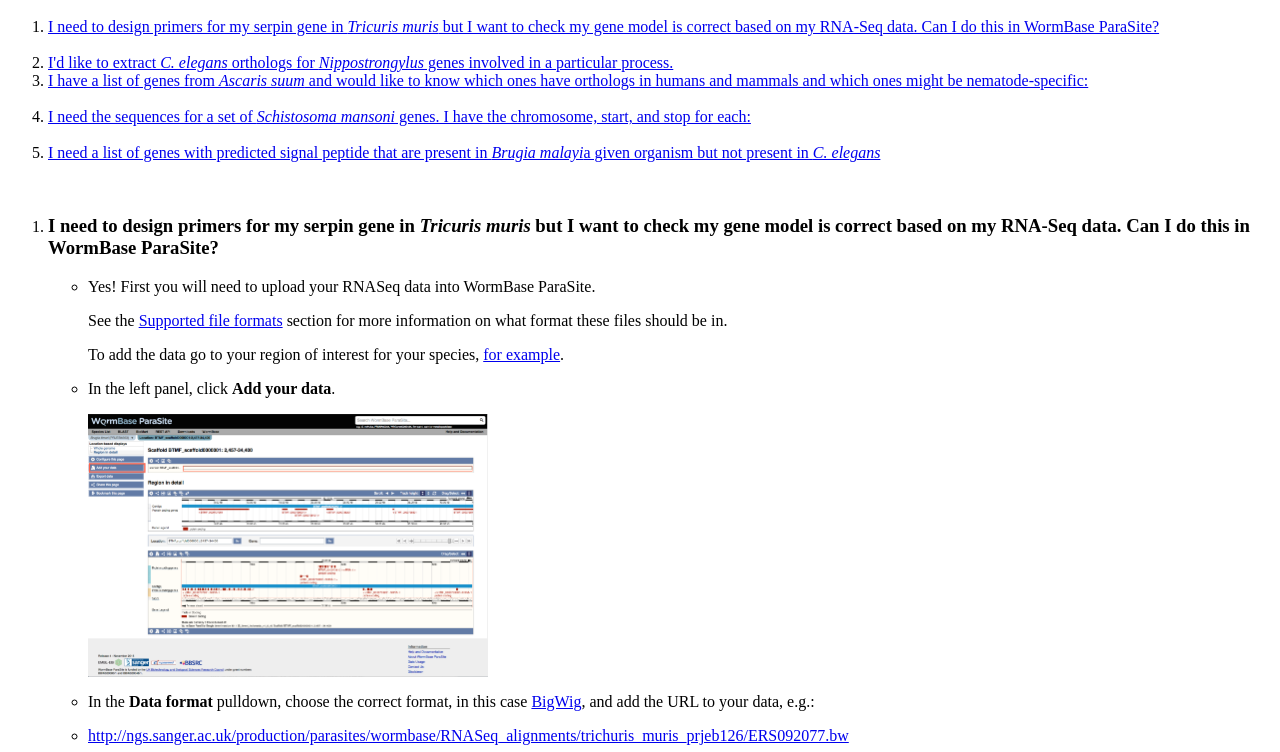
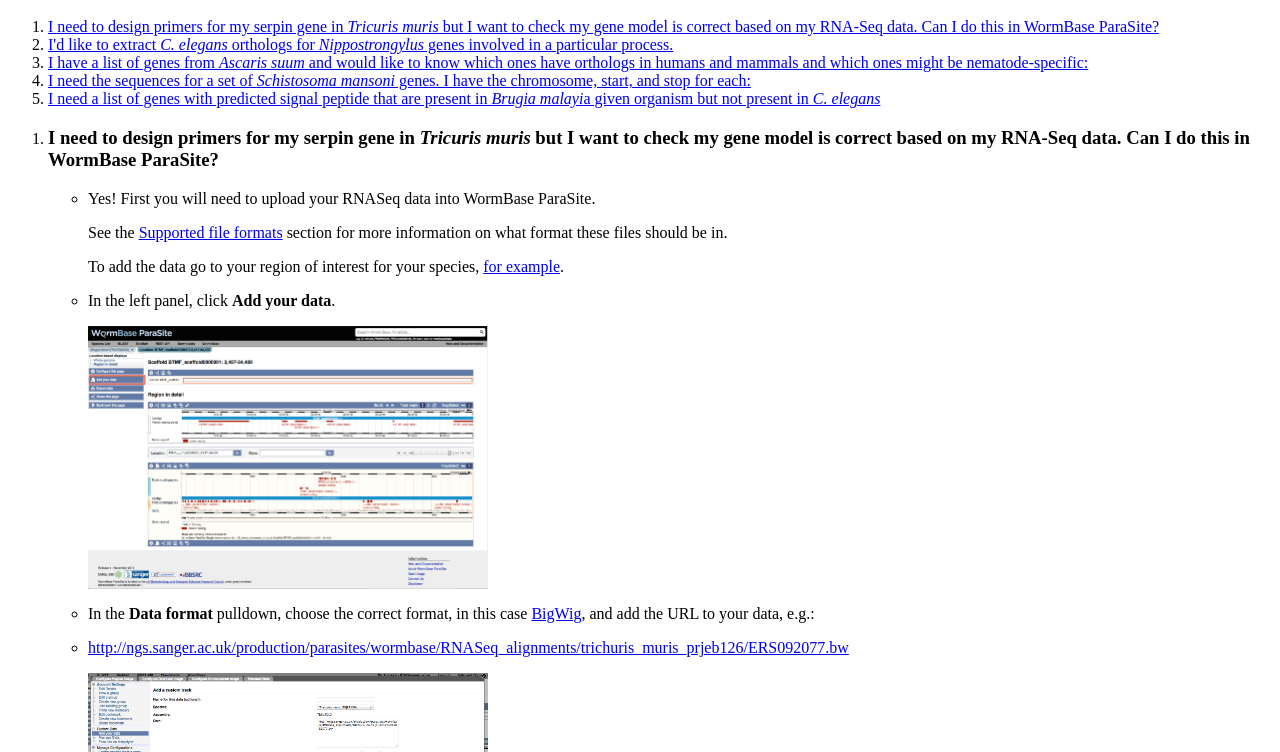
Before and after one commit to EnsemblGenomes/parasite-docs, a plain HTML site: page htdocs/info/examples/index.html in a window 1280 px wide. Shown: the part 48-800 px from the top of the page. Drawn offline with Linux system fonts and the light colour scheme.

Commit message:
Update index.html

```diff
--- a/htdocs/info/examples/index.html
+++ b/htdocs/info/examples/index.html
@@ -10,12 +10,12 @@
 
 <ol>
 <p>
-  <li><a href="#serpin">I need to design primers for my serpin gene in <i>Tricuris muris</i> but I want to check my gene model is correct based on my RNA-Seq data. Can I do this in WormBase ParaSite?</a></li><br />
-  <li><a href="#orthologs">I'd like to extract <i>C. elegans</i> orthologs for <i>Nippostrongylus</i> genes involved in a particular process.</a></span><br />
-  <li><a href="#orthologs2">I have a list of genes from <i>Ascaris suum</i> and would like to know which ones have orthologs in humans and mammals and which ones might be nematode-specific:</a></li><br />
-  <li><a href="#seq">I need the sequences for a set of <i>Schistosoma mansoni</i> genes. I have the chromosome, start, and stop for each:</a></li><br />
+  <li><a href="#serpin">I need to design primers for my serpin gene in <i>Tricuris muris</i> but I want to check my gene model is correct based on my RNA-Seq data. Can I do this in WormBase ParaSite?</a></li>
+  <li><a href="#orthologs">I'd like to extract <i>C. elegans</i> orthologs for <i>Nippostrongylus</i> genes involved in a particular process.</a></span>
+  <li><a href="#orthologs2">I have a list of genes from <i>Ascaris suum</i> and would like to know which ones have orthologs in humans and mammals and which ones might be nematode-specific:</a></li>
+  <li><a href="#seq">I need the sequences for a set of <i>Schistosoma mansoni</i> genes. I have the chromosome, start, and stop for each:</a></li>
   <li><a href="#sigpep">I need a list of genes with predicted signal peptide that are present in <i>Brugia malayi</i>a given organism but not present in <i>C. elegans</i></a>
-</p></li><br />
+</p></li>
 </ol>
 
 <ol>
```
